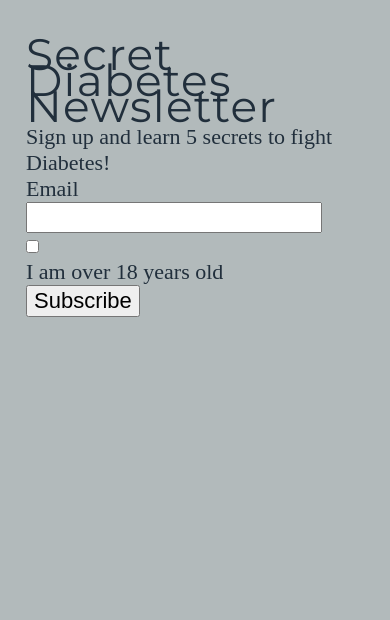
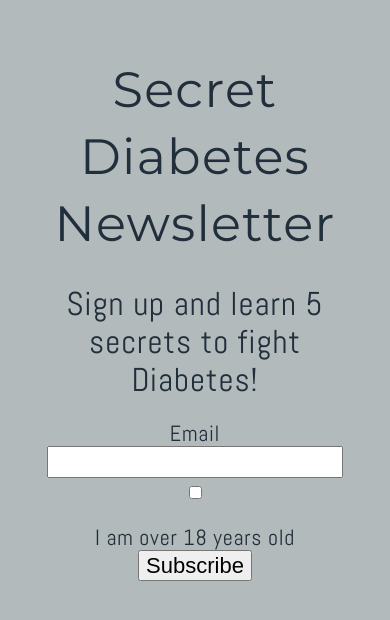
Before and after one commit to tuantran-itmd362/Lab3, a plain HTML site: page index.html in a window 390 px wide. Drawn offline with nearby package versions, Linux system fonts and the light colour scheme.

Commit message:
finished mobile first styles

```diff
--- a/css/screen.css
+++ b/css/screen.css
@@ -204,18 +204,30 @@ body{
 }
 
 h1{
-  font-size: 2em;
+  font-size: 2.25em;
   font-family: 'Montserrat', Arial, sans-serif;
-  padding-top: 15px;
-  padding-bottom: 5px;
+  line-height:1.35em;
+  padding-top: 30px;
   letter-spacing: 1.25px;
 }
 
 p{
+  font-size: 1.5em;
+  letter-spacing: 1px;
+  padding-top: 30px;
+  line-height:1.15em;
+}
 
-}
 label {
   display: block;
+  font-size:1.0em;
+  letter-spacing: 0.75px;
+  padding-top: 20px;
+}
+
+#content{
+  font-family: 'Abel', Arial, sans-serif;
+  text-align: center;
 }
 
 /* ===== LAYOUT STYLES ====== */
--- a/index.html
+++ b/index.html
@@ -5,6 +5,7 @@
   <meta charset="utf-8" />
   <meta name="viewport" />
   <link rel="stylesheet" media="screen" href="css/screen.css" />
+  <link href="https://fonts.googleapis.com/css?family=Abel&display=swap" rel="stylesheet">
   <link href="https://fonts.googleapis.com/css?family=Montserrat&display=swap" rel="stylesheet">
 </head>
 <body>
```
